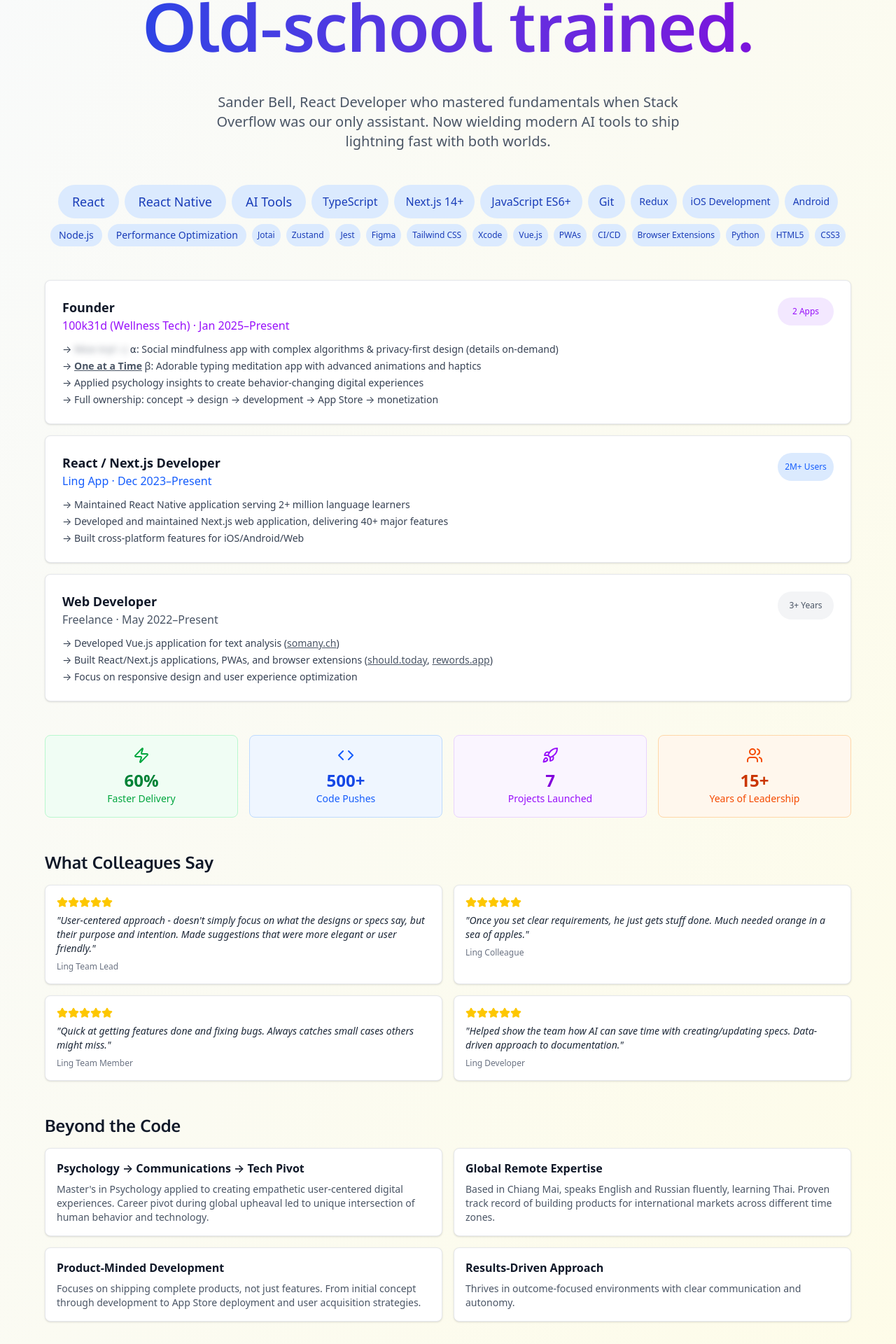
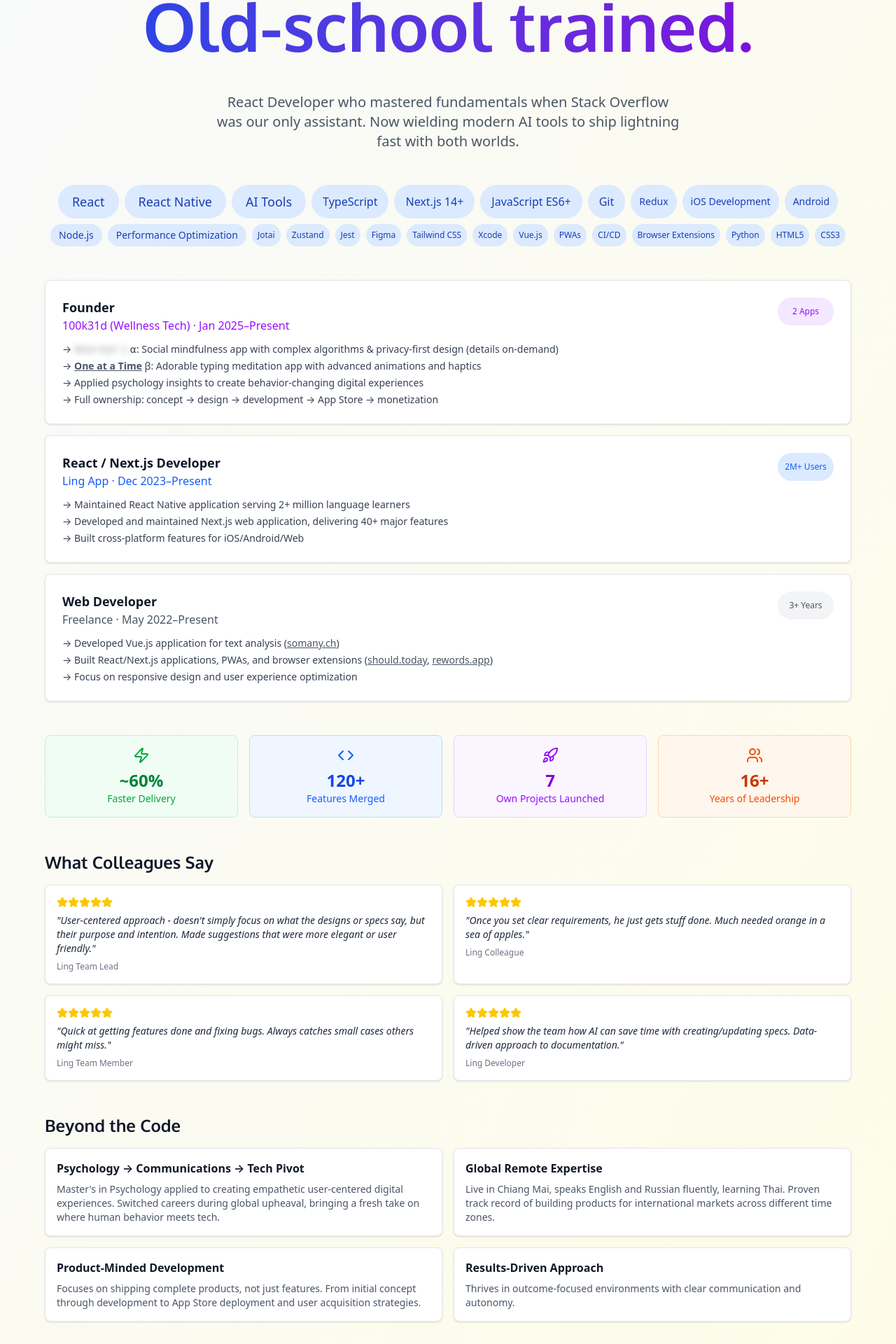
Before and after one commit to sanderbell/sanderbelldev2, a React (Vite) app: page / in a window 1280 px wide. Shown: the part 468-2388 px from the top of the page at 70% size. Built offline with nearby package versions, Linux system fonts and the light colour scheme.

Commit message:
Copy Enhance

```diff
--- a/src/App.tsx
+++ b/src/App.tsx
@@ -149,6 +149,7 @@
     >
       <Icon className={`w-6 h-6 ${selectedColor.icon} mx-auto mb-2`} />
       <div className={`text-2xl font-bold ${selectedColor.value}`}>
+        {count.toString() === '60' ? '~' : ''}
         {count}
         {value.replace(/[0-9]/g, '')}
       </div>
@@ -238,11 +239,16 @@
 
   const stats = [
     { icon: Zap, value: '60%', label: 'Faster Delivery', color: 'green' },
-    { icon: Code, value: '500+', label: 'Code Pushes', color: 'blue' },
-    { icon: Rocket, value: '7', label: 'Projects Launched', color: 'purple' },
+    { icon: Code, value: '120+', label: 'Features Merged', color: 'blue' },
+    {
+      icon: Rocket,
+      value: '7',
+      label: 'Own Projects Launched',
+      color: 'purple',
+    },
     {
       icon: Users,
-      value: '15+',
+      value: '16+',
       label: 'Years of Leadership',
       color: 'orange',
     },
@@ -285,9 +291,9 @@
             </h1>
           </div>
           <p className="text-xl text-gray-600 max-w-2xl mx-auto">
-            Sander Bell, React Developer who mastered fundamentals when Stack
-            Overflow was our only assistant. Now wielding modern AI tools to
-            ship lightning fast with both worlds.
+            React Developer who mastered fundamentals when Stack Overflow was
+            our only assistant. Now wielding modern AI tools to ship lightning
+            fast with both worlds.
           </p>
         </div>
 
@@ -490,9 +496,9 @@
               </h3>
               <p className="text-sm text-gray-600">
                 Master's in Psychology applied to creating empathetic
-                user-centered digital experiences. Career pivot during global
-                upheaval led to unique intersection of human behavior and
-                technology.
+                user-centered digital experiences. Switched careers during
+                global upheaval, bringing a fresh take on where human behavior
+                meets tech.
               </p>
             </div>
             <div className="bg-white rounded-lg p-4 shadow-sm border border-gray-200">
@@ -500,7 +506,7 @@
                 Global Remote Expertise
               </h3>
               <p className="text-sm text-gray-600">
-                Based in Chiang Mai, speaks English and Russian fluently,
+                Live in Chiang Mai, speaks English and Russian fluently,
                 learning Thai. Proven track record of building products for
                 international markets across different time zones.
               </p>
```
